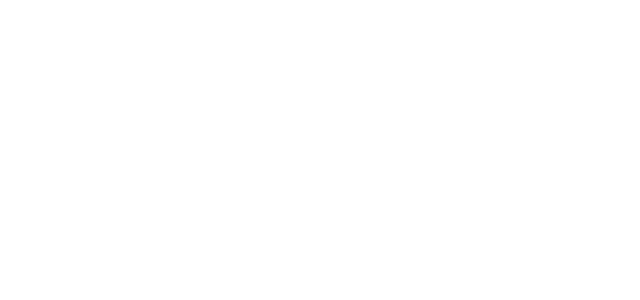
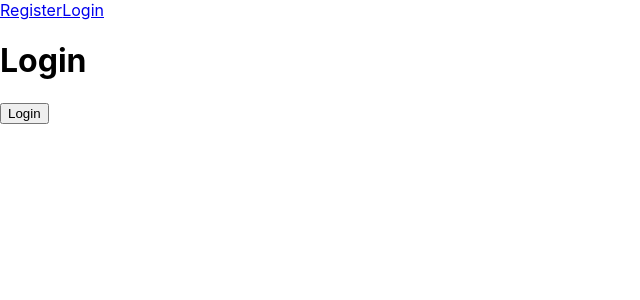
Before and after one commit to jakublaba/markdown-is-safu, a React (Create React App) app in the folder frontend/: page /login in a window 1280 px wide. Shown: the top 300 px of the page, without its empty margins (0-640 px from the left). Built offline with nearby package versions, Linux system fonts and the light colour scheme.

Commit message:
Configure navbar with react router and authentication stubs

```diff
--- a/frontend/package.json
+++ b/frontend/package.json
@@ -10,9 +10,12 @@
     "@types/node": "^16.18.11",
     "@types/react": "^18.0.27",
     "@types/react-dom": "^18.0.10",
+    "bootstrap": "^5.2.3",
     "react": "^18.2.0",
+    "react-bootstrap": "^2.7.0",
     "react-dom": "^18.2.0",
     "react-redux": "^8.0.5",
+    "react-router-dom": "^6.7.0",
     "react-scripts": "5.0.1",
     "redux": "^4.2.0",
     "redux-thunk": "^2.4.2",
--- a/frontend/src/App.tsx
+++ b/frontend/src/App.tsx
@@ -1,24 +1,30 @@
 import React from 'react';
 import './styles/App.css';
-import {useDispatch, useSelector} from "react-redux";
-import {IAction, IAuthState} from "./types/types";
-
+import {createBrowserRouter, createRoutesFromElements, Route, RouterProvider} from "react-router-dom";
+import AppNavbar from "./components/AppNavbar";
+import {useSelector} from "react-redux";
+import {IAuthState} from "./types/types";
+import Login from "./components/Login";
+import Profile from "./components/Profile";
+import Register from "./components/Register";
+import NoteList from "./components/NoteList";
+import NoteEditor from "./components/NoteEditor";
 
 const App: React.FC = () => {
-    const authState = useSelector<IAuthState, IAuthState>(authState => authState);
-    const dispatch = useDispatch();
+    const authenticated = useSelector<IAuthState, boolean>(authState => authState.authenticated);
 
-    const logout = () => {
-        dispatch<IAction>({
-            type: "logout"
-        });
-    };
+    const router = createBrowserRouter(
+        createRoutesFromElements(
+            <Route element={<AppNavbar/>}>
+                <Route path={"/"} element={authenticated ? <Profile/> : <Register/>}/>
+                <Route path={"/login"} element={<Login/>}/>
+                <Route path={"/notes"} element={<NoteList/>}/>
+                <Route path={"/notes/editor/:uuid?"} element={<NoteEditor/>}/>
+            </Route>
+        )
+    );
 
-    return (
-        <div>
-
-        </div>
-    );
+    return <RouterProvider router={router}/>
 };
 
 export default App;
--- /dev/null
+++ b/frontend/src/components/AppNavbar.tsx
@@ -0,0 +1,41 @@
+import React from "react";
+import {useDispatch, useSelector} from "react-redux";
+import {IAction, IAuthState} from "../types/types";
+import {NavLink, Outlet, useNavigate} from "react-router-dom";
+import {Button, Navbar} from "react-bootstrap";
+import {Dispatch} from "redux";
+
+const AppNavbar: React.FC = () => {
+    const authenticated = useSelector<IAuthState, boolean>(authState => authState.authenticated);
+    const dispatch = useDispatch<Dispatch<IAction>>();
+    const navigate = useNavigate();
+
+    const logout = () => {
+        dispatch({
+            type: "logout"
+        });
+        navigate("/login");
+    };
+
+    return (
+        <>
+            <Navbar>
+                {authenticated ? (
+                    <>
+                        <NavLink to={"/"}>Profile</NavLink>
+                        <NavLink to={"/notes"}>Notes</NavLink>
+                        <Button onClick={logout}>Logout</Button>
+                    </>
+                ) : (
+                    <>
+                        <NavLink to={"/"}>Register</NavLink>
+                        <NavLink to={"/login"}>Login</NavLink>
+                    </>
+                )}
+            </Navbar>
+            <Outlet/>
+        </>
+    );
+};
+
+export default AppNavbar;
--- /dev/null
+++ b/frontend/src/components/Login.tsx
@@ -0,0 +1,31 @@
+import React from "react";
+import {useDispatch} from "react-redux";
+import {IAction} from "../types/types";
+import {Dispatch} from "redux";
+import {Button} from "react-bootstrap";
+import {useNavigate} from "react-router-dom";
+
+const Login: React.FC = () => {
+    const dispatch = useDispatch<Dispatch<IAction>>();
+    const navigate = useNavigate();
+
+    const login = () => {
+        dispatch({
+            type: "login"
+        });
+        navigate("/");
+    };
+
+    return (
+        <div>
+            <h1>
+                Login
+            </h1>
+            <Button onClick={login}>
+                Login
+            </Button>
+        </div>
+    );
+};
+
+export default Login;
--- /dev/null
+++ b/frontend/src/components/NoteEditor.tsx
@@ -0,0 +1,11 @@
+import React from "react";
+
+const NoteEditor: React.FC = () => {
+    return (
+        <h1>
+            NoteEditor
+        </h1>
+    );
+};
+
+export default NoteEditor;
--- /dev/null
+++ b/frontend/src/components/NoteList.tsx
@@ -0,0 +1,11 @@
+import React from "react";
+
+const NoteList: React.FC = () => {
+    return (
+        <h1>
+            NoteList
+        </h1>
+    );
+};
+
+export default NoteList;
--- /dev/null
+++ b/frontend/src/components/Profile.tsx
@@ -0,0 +1,11 @@
+import React from "react";
+
+const Profile: React.FC = () => {
+    return (
+        <h1>
+            Profile
+        </h1>
+    );
+};
+
+export default Profile;
--- /dev/null
+++ b/frontend/src/components/Register.tsx
@@ -0,0 +1,11 @@
+import React from "react";
+
+const Register: React.FC = () => {
+    return (
+        <h1>
+            Register
+        </h1>
+    );
+};
+
+export default Register;
```
Also changed, not shown: 1 other file (tests, documents, lock files or other folders).
